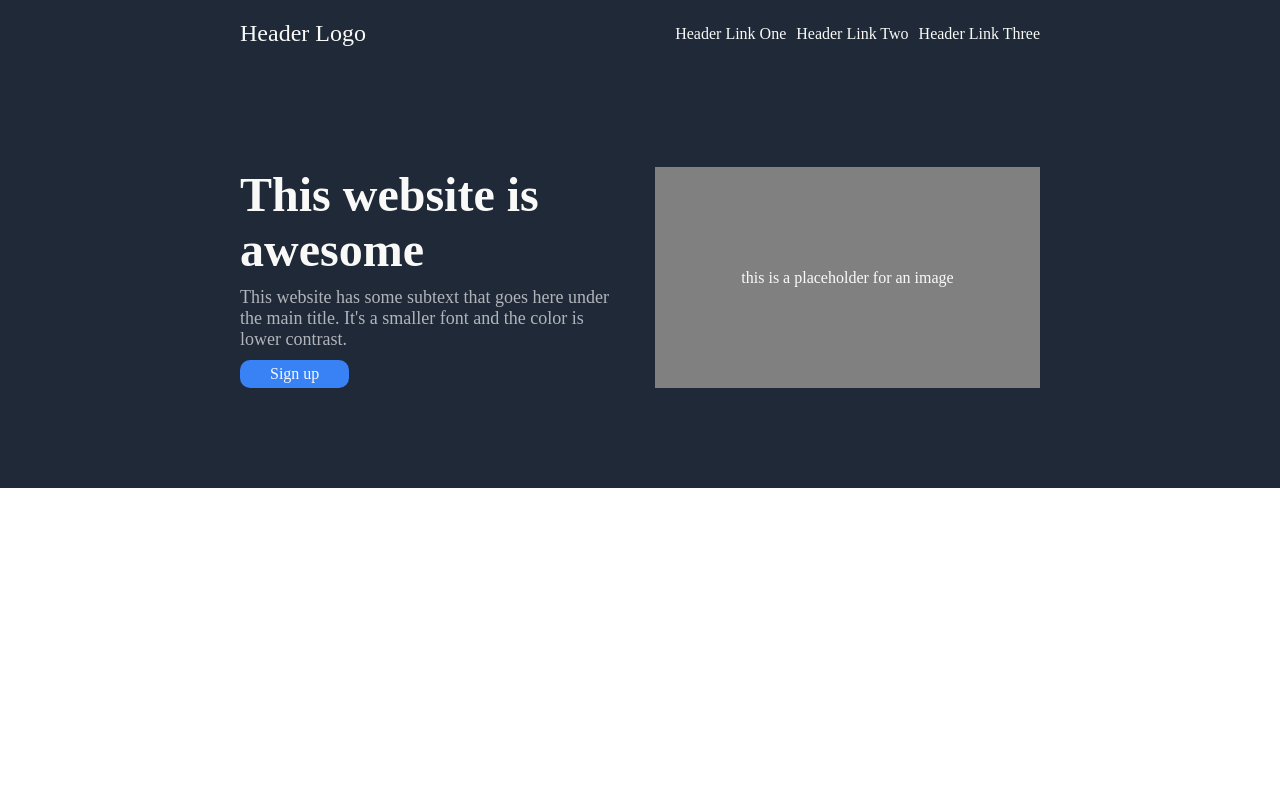
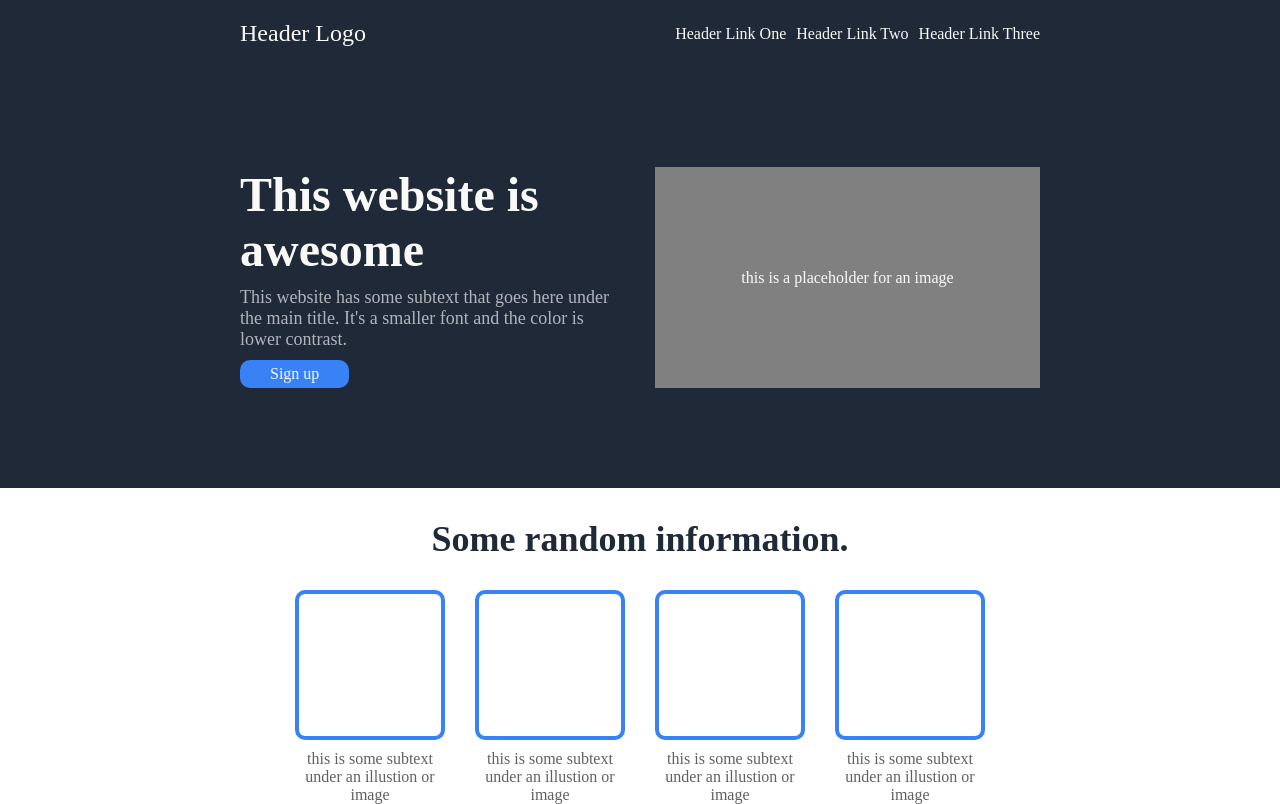
Before and after one commit to dmitrijusb/FlexBox-Landing-Page, a plain HTML site: page index.html in a window 1280 px wide. Drawn offline with Linux system fonts and the light colour scheme.

Commit message:
Finished features section

```diff
--- a/css/style.css
+++ b/css/style.css
@@ -54,14 +54,12 @@ header {
 .hero-section {
   background-color: #1f2937;
   padding: 100px 0;
+  margin-bottom: 30px;
 }
 
 .hero-container {
   display: flex;
   gap: 30px;
-}
-
-.text-box {
 }
 
 .hero-heading {
@@ -94,3 +92,41 @@ header {
   color: #f9faf8;
   background-color: grey;
 }
+
+/* Features Section */
+
+.features-section {
+  margin-bottom: 30px;
+}
+
+.features-heading {
+  font-size: 36px;
+  color: #1f2937;
+  text-align: center;
+  margin-bottom: 30px;
+}
+
+.figures {
+  display: flex;
+  justify-content: center;
+  gap: 30px;
+}
+
+.figure {
+  display: flex;
+  flex-direction: column;
+  width: 150px;
+  gap: 10px;
+}
+
+.feature-image {
+  width: 150px;
+  height: 150px;
+  border: 4px solid #3882f6;
+  border-radius: 10px;
+}
+
+.feature-image-text {
+  color: rgba(0, 0, 0, 0.622);
+  text-align: center;
+}
--- a/index.html
+++ b/index.html
@@ -41,5 +41,38 @@
         </div>
       </div>
     </section>
+
+    <section class="feature-section">
+      <h2 class="features-heading">Some random information.</h2>
+      <div class="figures">
+        <div class="figure">
+          <div class="feature-image"></div>
+          <div class="feature-image-text">
+            <span>this is some subtext under an illustion or image</span>
+          </div>
+        </div>
+
+        <div class="figure">
+          <div class="feature-image"></div>
+          <div class="feature-image-text">
+            <span>this is some subtext under an illustion or image</span>
+          </div>
+        </div>
+
+        <div class="figure">
+          <div class="feature-image"></div>
+          <div class="feature-image-text">
+            <span>this is some subtext under an illustion or image</span>
+          </div>
+        </div>
+
+        <div class="figure">
+          <div class="feature-image"></div>
+          <div class="feature-image-text">
+            <span>this is some subtext under an illustion or image</span>
+          </div>
+        </div>
+      </div>
+    </section>
   </body>
 </html>
```
